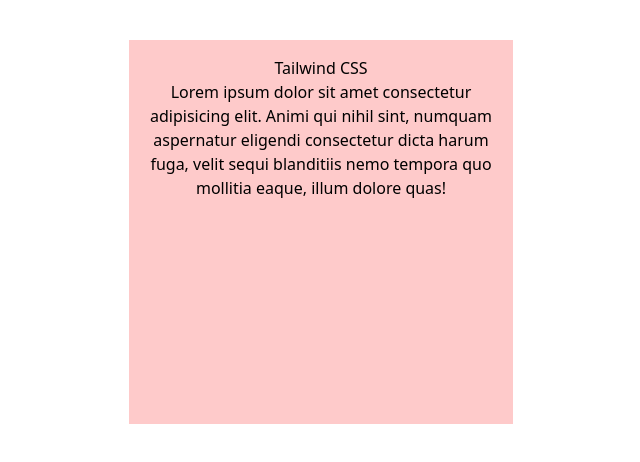
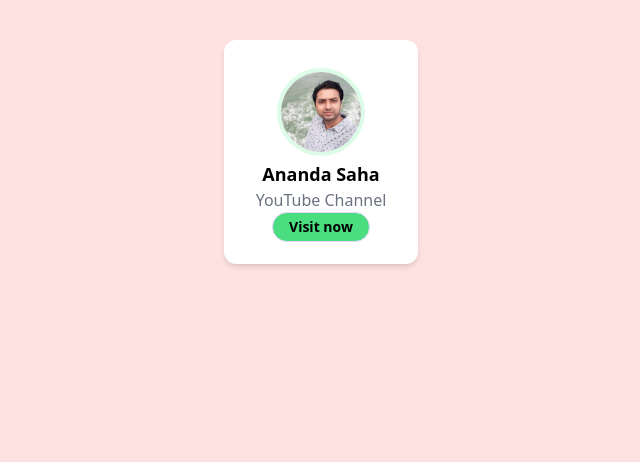
Before and after one commit to kumarananda/Tailwind, a website: page public/index.html in a window 1280 px wide. Shown: the whole page, without its empty margins (319-959 px from the left). Drawn offline with Linux system fonts and the light colour scheme.

Commit message:
short card done

```diff
--- a/public/index.html
+++ b/public/index.html
@@ -9,13 +9,25 @@
     <title>Tailwind CSS</title>
     <link rel="stylesheet" href="style.css" />
   </head>
-  <body>
-    <div class="box w-96 h-96 p-4 text-center m-auto mt-10 bg-red-200">
+  <body class="h-screen flex justify-center bg-red-100">
+    <div class="space-y-2 max-w-sm mt-10 h-56 shadow-md rounded-xl mx-auto p-8 bg-white">
+      <img class="w-20 h-20 ring-4 ring-green-100 rounded-full mx-auto" src="./95589865.jpg" alt="" />
+      <div>
+        <div class="mt-1 text-center">
+          <div>
+            <p class="text-lg text-black font-semibold">Ananda Saha</p>
+            <p class="text-gray-500 font-medium">YouTube Channel</p>
+          </div>
+          <button class="px-4 py-1 border rounded-full border-purple-200 text-sm font-semibold bg-green-400">Visit now</button>
+        </div>
+      </div>
+    </div>
+    <!-- <div class="box w-96 h-96 p-4 text-center m-auto mt-10 bg-red-200">
       <h1 class="">Tailwind CSS</h1>
       <p>
         Lorem ipsum dolor sit amet consectetur adipisicing elit. Animi qui nihil sint, numquam aspernatur eligendi consectetur dicta harum fuga, velit
         sequi blanditiis nemo tempora quo mollitia eaque, illum dolore quas!
       </p>
-    </div>
+    </div> -->
   </body>
 </html>
```
Also changed, not shown: public/95589865.jpg (added), public/style.css.
